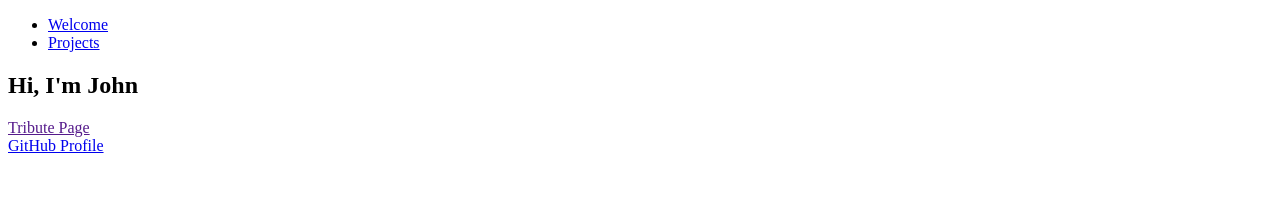
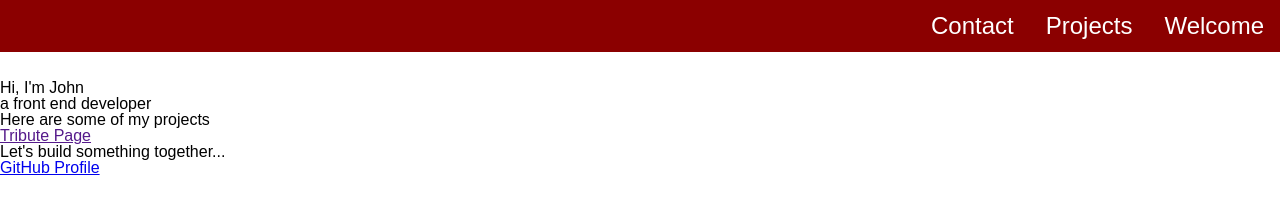
Before and after one commit to norman02/portfolio, a plain HTML site: page index.html in a window 1280 px wide. Drawn offline with Linux system fonts and the light colour scheme.

Commit message:
added styling to navbar

```diff
--- a/index.html
+++ b/index.html
@@ -1,30 +1,39 @@
 <!DOCTYPE html>
 <html lang="en">
+
 <head>
     <meta charset="UTF-8">
     <meta name="viewport" content="width=device-width, initial-scale=1.0">
     <title>John's Portfolio</title>
+    <link rel="stylesheet" href="./resources/styles.css">
     <script src="https://cdn.freecodecamp.org/testable-projects-fcc/v1/bundle.js"></script>
 </head>
+
 <body>
     <nav id="navbar">
         <ul>
             <li><a href="#welcome-section">Welcome</a></li>
             <li><a href="#projects">Projects</a></li>
+            <li><a href="#contact">Contact</a></li>
         </ul>
     </nav>
+    <main>
         <section id="welcome-section">
             <h1>Hi, I'm John</h1>
+            <p>a front end developer</p>
         </section>
         <section id="projects">
+            <h2>Here are some of my projects</h2>
             <div class="project-tile">
                 <a href="">Tribute Page</a>
             </div>
 
         </section>
         <section id="contact">
+            <h2>Let's build something together...</h2>
             <a id="profile-link" href="https://github.com/norman02" target="_blank">GitHub Profile</a>
         </section>
+    </main>
+</body>
 
-</body>
 </html>
--- /dev/null
+++ b/resources/styles.css
@@ -0,0 +1,79 @@
+/* http://meyerweb.com/eric/tools/css/reset/
+   v2.0 | 20110126
+   License: none (public domain)
+*/
+
+html, body, div, span, applet, object, iframe,
+h1, h2, h3, h4, h5, h6, p, blockquote, pre,
+a, abbr, acronym, address, big, cite, code,
+del, dfn, em, img, ins, kbd, q, s, samp,
+small, strike, strong, sub, sup, tt, var,
+b, u, i, center,
+dl, dt, dd, ol, ul, li,
+fieldset, form, label, legend,
+table, caption, tbody, tfoot, thead, tr, th, td,
+article, aside, canvas, details, embed,
+figure, figcaption, footer, header, hgroup,
+menu, nav, output, ruby, section, summary,
+time, mark, audio, video {
+	margin: 0;
+	padding: 0;
+	border: 0;
+	font-size: 10px;
+	font: inherit;
+	vertical-align: baseline;
+}
+/* HTML5 display-role reset for older browsers */
+article, aside, details, figcaption, figure,
+footer, header, hgroup, menu, nav, section {
+	display: block;
+}
+body {
+	line-height: 1;
+}
+ol, ul {
+	list-style: none;
+}
+blockquote, q {
+	quotes: none;
+}
+blockquote:before, blockquote:after,
+q:before, q:after {
+	content: '';
+	content: none;
+}
+table {
+	border-collapse: collapse;
+	border-spacing: 0;
+}
+
+/* End reset css  */
+
+body {
+    font-family: Arial, Helvetica, sans-serif;
+}
+
+#navbar {
+    background-color: darkred;
+    width: 100%;
+    position: fixed;
+    top: 0;
+}
+
+#navbar a {
+    font-size: 1.5em;
+    float: right;
+    display: block;
+    color: white;
+    text-align: center;
+    padding: 14px 16px;
+    text-decoration: none;
+}
+
+#navbar a:hover {
+    background-color: gray;
+}
+
+main {
+    margin-top: 5em;
+}
```
Lines whose indentation alone changed are shown as unchanged.
